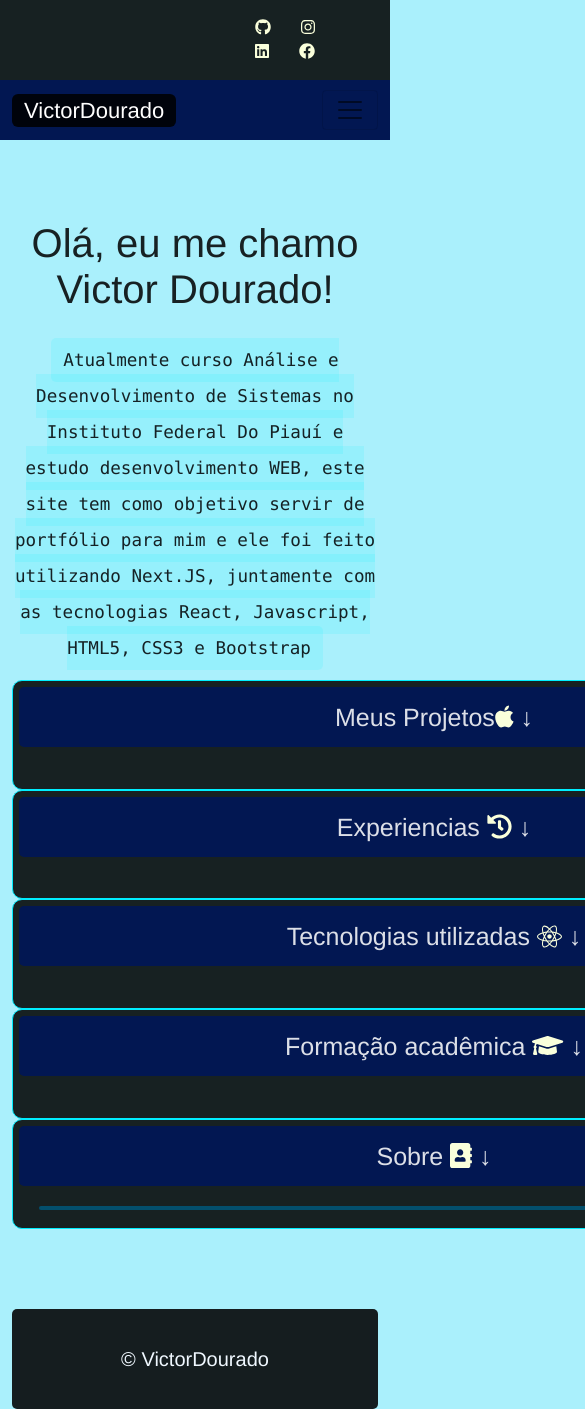
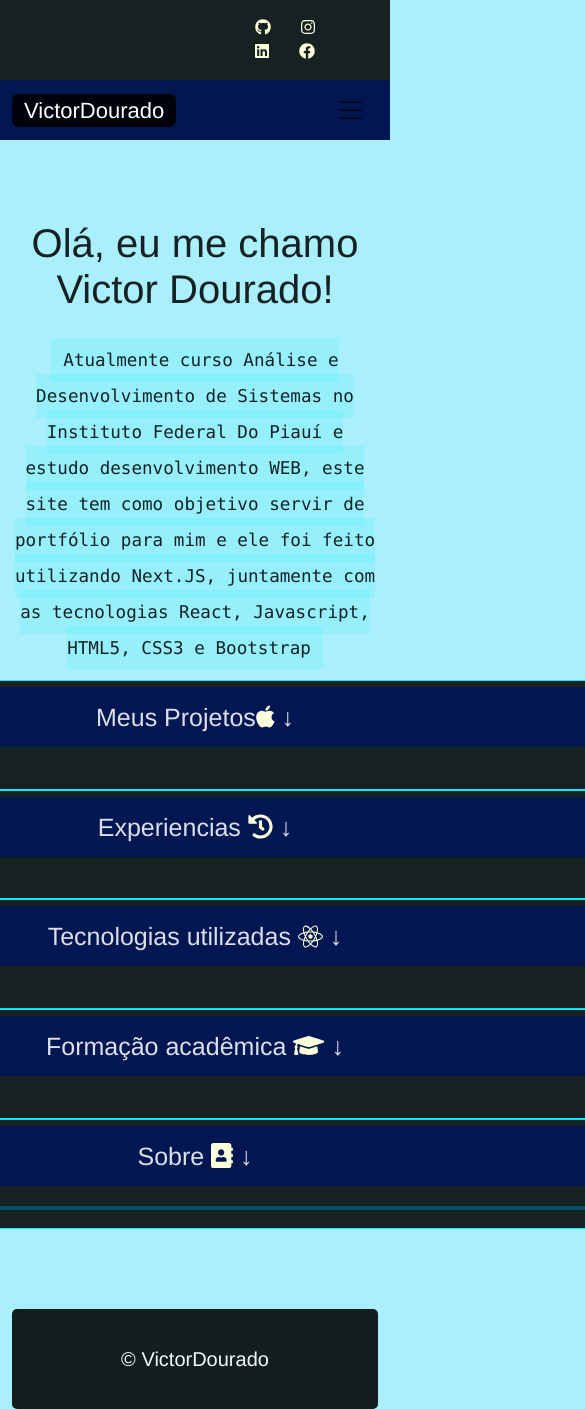
Before and after one commit to douradodev/douradodev.github.io, a Next.js app: page / in a window 390 px wide. Shown: the top 1409 px of the page, 585 px wide, since content can reach past the window. Built offline with nearby package versions, Linux system fonts and the light colour scheme.

Commit message:
responsive tentative

```diff
--- a/styles/Home.module.css
+++ b/styles/Home.module.css
@@ -95,7 +95,6 @@
 
 
 .card {
-
   background-color: rgba(0, 0, 0, 0.863);
   color: rgb(255, 255, 255);
   text-decoration: none;
@@ -222,9 +221,3 @@
   color: rgba(0, 0, 0, 0.863);
   border-color:rgba(0, 0, 0, 0.863);
 }
-@media (max-width: 600px) {
-  .grid {
-    width: 100%;
-    flex-direction: column;
-  }
-}
--- a/styles/globals.css
+++ b/styles/globals.css
@@ -5,6 +5,7 @@ body {
   margin: 0;
   font-family:Helvetica;
   background-color: rgb(170, 240, 252);
+
 }
 a {
   padding: inherit;
```
